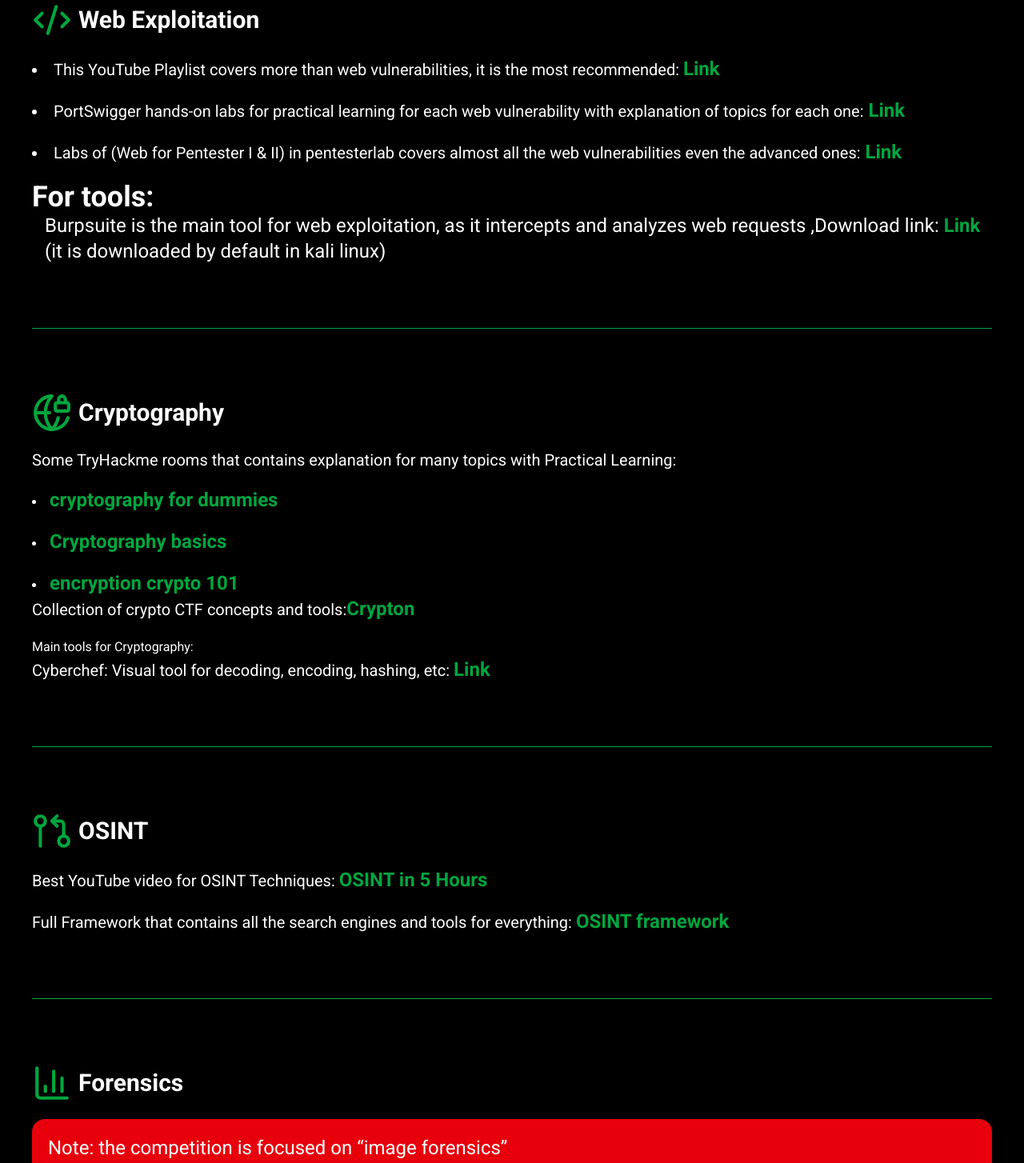
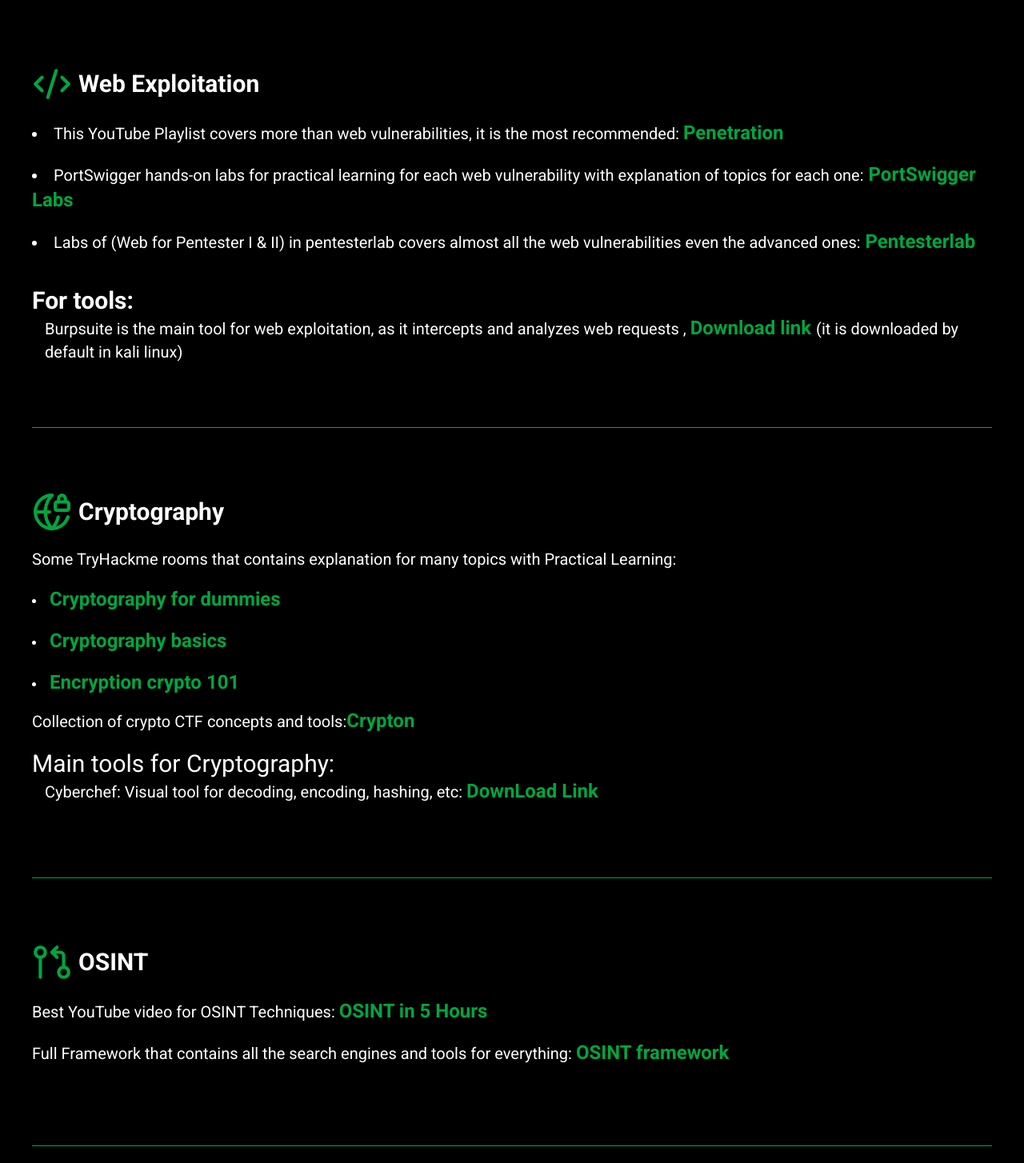
Before and after one commit to ibrahimwael951/EYCC, a Next.js app: page /Resources in a window 1280 px wide. Shown: the part 2160-3614 px from the top of the page at 80% size. Built offline with nearby package versions, Linux system fonts and the light colour scheme.

Commit message:
edit resourses page components and edit challenges page

```diff
--- a/src/app/About/page.tsx
+++ b/src/app/About/page.tsx
@@ -129,7 +129,7 @@
           <motion.h1
             {...FadeLeft}
             {...ViewPort}
-            className="text-3xl font-bold  "
+            className="text-2xl text-center"
           >
             We have previously organized several student-led tech events — here
             are some of our highlights:
--- a/src/app/Challenges/page.tsx
+++ b/src/app/Challenges/page.tsx
@@ -1,10 +1,51 @@
-import React from 'react'
+"use client";
+import React from "react";
+import { motion } from "framer-motion";
+import { Categories_Challenges } from "@/data/Categories_Challenges";
 
 export default function Page() {
   return (
-    <main className=" min-h-screen px-5 lg:px-10 2xl:px-20">
-
-
+    <main className=" min-h-screen px-5 lg:px-10 2xl:px-20 mt-20 overflow-hidden">
+      <h1 className="text-4xl md:text-5xl font-semibold"> Challenges </h1>
+      <div className="w-full max-w-7xl mx-auto my-10 overflow-x-auto">
+        <table className="w-full max-w-5xl mx-auto my-10 border-collapse  overflow-x-scroll">
+          <thead className="overflow-scroll">
+            <tr>
+              <th className="text-xl font-semibold text-green-600 min-w-[250px] px-4 py-2 text-left">
+                Challenge
+              </th>
+              <th className="text-xl font-semibold text-green-600 min-w-[250px] px-4 py-2 text-left">
+                What you Will Encounter
+              </th>
+              <th className="text-xl font-semibold text-green-600 min-w-[250px] px-4 py-2 text-left">
+                Online Round
+              </th>
+            </tr>
+          </thead>
+          <tbody>
+            {Categories_Challenges.map((item, i) => (
+              <motion.tr key={i} className="   ">
+                <td className="min-w-[250px] px-4 py-4">
+                  <h1 className="text-xl font-bold">{item.title}</h1>
+                </td>
+                <td className="min-w-[250px] px-4 py-4">
+                  <p>{item.What_you_will_encounter}</p>
+                </td>
+                <td className="min-w-[250px] px-2 py-4">
+                  <p className="flex">
+                    {" "}
+                    <span className="text-green-600 mx-2">
+                      {" "}
+                      {item.Online_Round}{" "}
+                    </span>{" "}
+                    Challenges
+                  </p>
+                </td>
+              </motion.tr>
+            ))}
+          </tbody>
+        </table>
+      </div>
     </main>
-  )
+  );
 }
--- a/src/app/globals.css
+++ b/src/app/globals.css
@@ -1,8 +1,5 @@
 @import "tailwindcss";
 
  html{
-  @apply bg-black text-white
+  @apply bg-black text-white scroll-smooth
  }
- body{
-    @apply scroll-smooth
- }
--- a/src/components/FAQ.tsx
+++ b/src/components/FAQ.tsx
@@ -33,12 +33,11 @@
         >
           Providing the best solution, get answers of your common questions.
         </motion.p>
-
       </div>
       <motion.div
         {...FadeUp}
         {...Animate}
-        className="border-t-2 border-l-2 border-green-600 rounded-4xl  h-fit  max-w-5xl mx-auto flex flex-col gap-6 py-6 px-10"
+        className="border-t-2 border-l-2 border-green-600 rounded-4xl  h-fit  max-w-5xl mx-auto flex flex-col gap-6 py-6 px-4 md:px-10"
       >
         {FAQData.map((item, i) => (
           <FAQCard key={i} A={item.A} Q={item.Q} />
@@ -55,7 +54,7 @@
 export const FAQCard: React.FC<props> = ({ A, Q }) => {
   const [showA, setShowA] = useState<boolean>(false);
   return (
-    <motion.div {...FadeLeft} {...ViewPort}  className="w-full overflow-hidden ">
+    <motion.div {...FadeLeft} {...ViewPort} className="w-full overflow-hidden ">
       <h1
         onClick={() => setShowA((prev) => !prev)}
         className="flex justify-between items-center cursor-pointer text-xl font-bold select-none py-5"
@@ -65,7 +64,11 @@
       </h1>
       <AnimatePresence>
         {showA && (
-          <motion.p {...FadeLeft} {...Animate} className="text-lg bg-green-600 rounded-2xl p-2  ">
+          <motion.p
+            {...FadeLeft}
+            {...Animate}
+            className="text-lg bg-green-600 rounded-2xl p-2  "
+          >
             {A}
           </motion.p>
         )}
--- a/src/components/resources/categories/Cryptography.tsx
+++ b/src/components/resources/categories/Cryptography.tsx
@@ -3,7 +3,7 @@
 
 const Cryptography = () => {
   return (
-    <section id="Cryptography">
+    <section id="Cryptography" className="py-20">
       <h1 className="text-3xl font-semibold mb-5 flex items-center gap-2">
         {" "}
         <GlobeLock size={50} className="text-green-600" /> Cryptography
@@ -19,7 +19,7 @@
               className="hover:border-b border-green-600 text-green-600 font-semibold text-2xl"
               href="https://tryhackme.com/room/cryptographyfordummies"
             >
-              cryptography for dummies
+              Cryptography for dummies
             </a>
           </li>
           <li>
@@ -35,11 +35,11 @@
               className="hover:border-b border-green-600 text-green-600 font-semibold text-2xl"
               href="https://tryhackme.com/room/cyberchefbasics"
             >
-              encryption crypto 101
+              Encryption crypto 101
             </a>
           </li>
         </ul>
-        <p className="mb-5 text-xl">
+        <p className="mb-5 text-xl mt-4">
           Collection of crypto CTF concepts and tools:
           <a
             className="hover:border-b border-green-600 text-green-600 font-semibold text-2xl"
@@ -50,14 +50,14 @@
         </p>
       </div>
       <div>
-        <h1>Main tools for Cryptography:</h1>
-        <p className="mb-5 text-xl">
+        <h1 className="text-3xl">Main tools for Cryptography:</h1>
+        <p className="mb-3 ml-4 text-xl">
           Cyberchef: Visual tool for decoding, encoding, hashing, etc:{" "}
           <a
             className="hover:border-b border-green-600 text-green-600 font-semibold text-2xl"
             href="https://gchq.github.io/CyberChef"
           >
-            Link
+            DownLoad Link
           </a>
         </p>
       </div>
--- a/src/components/resources/categories/Forensics.tsx
+++ b/src/components/resources/categories/Forensics.tsx
@@ -3,12 +3,12 @@
 
 const Forensics = () => {
   return (
-    <section id="Forensics">
+    <section id="Forensics" className="py-20">
       <h1 className="text-3xl font-semibold mb-5 flex items-center gap-2">
         <ChartColumn size={50} className="text-green-600" />
         Forensics
       </h1>
-      <div className="p-5 rounded-2xl bg-red-600 text-white text-2xl">
+      <div className="p-2 mb-5 w-fit rounded-2xl bg-red-950 text-white text-sm ">
         Note: the competition is focused on “image forensics”
       </div>
       <ul className="list-disc list-inside space-y-5 text-xl mb-5">
--- a/src/components/resources/categories/OSINT.tsx
+++ b/src/components/resources/categories/OSINT.tsx
@@ -3,7 +3,7 @@
 
 const OSINT = () => {
   return (
-    <section id="OSINT">
+    <section id="OSINT" className="py-20">
       <h1 className="text-3xl font-semibold mb-5 flex items-center gap-2">
         <GitPullRequestArrow size={50} className="text-green-600" />
         OSINT
--- a/src/components/resources/categories/Reverse_Engineering.tsx
+++ b/src/components/resources/categories/Reverse_Engineering.tsx
@@ -3,7 +3,7 @@
 
 const Reverse_Engineering = () => {
   return (
-    <section id="Reverse Engineering">
+    <section id="Reverse Engineering" className="py-20">
       <h1 className="text-3xl font-semibold mb-5 flex items-center gap-2">
         <RotateCcw size={50} className="text-green-600" /> Reverse Engineering
       </h1>
--- a/src/components/resources/categories/Web_Exploitation.tsx
+++ b/src/components/resources/categories/Web_Exploitation.tsx
@@ -3,7 +3,7 @@
 
 const Web_Exploitation = () => {
   return (
-    <section id="Web Exploitation">
+    <section id="Web Exploitation" className="py-20">
       <h1 className="text-3xl font-semibold mb-5 flex items-center gap-2">
         <CodeXml size={50} className="text-green-600" /> Web Exploitation{" "}
       </h1>
@@ -17,7 +17,7 @@
               href="https://www.youtube.com/playlist?list=PLv7cogHXoVhXvHPzIl1dWtBiYUAL8baHj"
             >
               {" "}
-              Link{" "}
+              Penetration{" "}
             </a>
           </li>
           <li>
@@ -28,7 +28,7 @@
               href="https://portswigger.net/web-security/dashboard"
             >
               {" "}
-              Link{" "}
+              PortSwigger Labs{" "}
             </a>
           </li>
           <li>
@@ -39,23 +39,23 @@
               href="https://pentesterlab.com/my/progress#offlinefree"
             >
               {" "}
-              Link{" "}
+              Pentesterlab{" "}
             </a>
           </li>
         </ul>
       </div>
 
-      <div>
-        <h1 className="text-4xl font-semibold">For tools:</h1>
-        <p className="text-2xl md:ml-4">
+      <div className="mt-10">
+        <h1 className="text-3xl font-semibold">For tools:</h1>
+        <p className="text-xl md:ml-4">
           Burpsuite is the main tool for web exploitation, as it intercepts and
-          analyzes web requests ,Download link:{" "}
+          analyzes web requests ,{" "}
           <a
             href="https://portswigger.net/burp/communitydownload"
             className="hover:border-b border-green-600 text-green-600 font-semibold text-2xl"
           >
             {" "}
-            Link{" "}
+            Download link{" "}
           </a>
           (it is downloaded by default in kali linux)
         </p>
--- a/src/components/resources/categories_Content.tsx
+++ b/src/components/resources/categories_Content.tsx
@@ -11,7 +11,7 @@
       <h1 className="text-4xl md:text-5xl font-semibold mb-10">
         Categories <span className="text-green-600"> Details </span>
       </h1>
-      <section className="space-y-20">
+      <section className="">
         <Web_Exploitation />
         <hr className="text-green-600" />
         <Cryptography />
--- a/src/data/Categories_Challenges.tsx
+++ b/src/data/Categories_Challenges.tsx
@@ -13,6 +13,9 @@
     desc: "Every time you log in to a website or fill out a form, you're using web applications. But what happens if a website forgets to check itsinput properly?",
     WhatULearn:
       "In Web Exploitation, you’ll learn how attackers trick websites using some techniques",
+    What_you_will_encounter:
+      "Login bypass, cookie manipulation, gaining access to other users' accounts, parameter tampering, and more.",
+    Online_Round: 4,
   },
   {
     icon: GlobeLock,
@@ -20,6 +23,9 @@
     desc: "Imagine sending a secret message no one else can read. That's the power of cryptography",
     WhatULearn:
       "In Challenges, you'll break ciphers, decode hidden messages, and more",
+    What_you_will_encounter:
+      "Break ciphers (Caesar, XOR, etc.), decrypt messages, reverse encoding, and uncover keys.",
+    Online_Round: 3,
   },
   {
     icon: GitPullRequestArrow,
@@ -27,6 +33,9 @@
     desc: "Sometimes, the most powerful hacking tool is just… Google. OSINT challenges are about finding hidden information using only public sources",
     WhatULearn:
       "You'll learn to think like a digital detective — uncovering usernames, email trails, or leaked files without touching a line of code",
+    What_you_will_encounter:
+      "Extract data from only public sources like social media manually or using automated tools. This data can be clues or the Flags.",
+    Online_Round: 3,
   },
   {
     icon: ChartColumn,
@@ -34,6 +43,9 @@
     desc: "Something is hidden inside a file, an image, or a network capture — can you find it?",
     WhatULearn:
       "Forensics challenges give you digital files to analyze photos with hidden data or files hiding clues",
+    What_you_will_encounter:
+      "Analyze image files, uncover metadata, and extract hidden information",
+    Online_Round: 2,
   },
   {
     icon: RotateCcw,
@@ -41,5 +53,8 @@
     desc: "Ever wonder what a program is really doing behind the scenes?",
     WhatULearn:
       "In Reverse Engineering, you’ll take apart small programs (like .exe or .py files) to figure out how they work, what secrets they hold, or how to trick them.",
+    What_you_will_encounter:
+      "Understand small programs, read code logic, extract hidden strings, and find bypasses.",
+    Online_Round: 1,
   },
 ];
```
